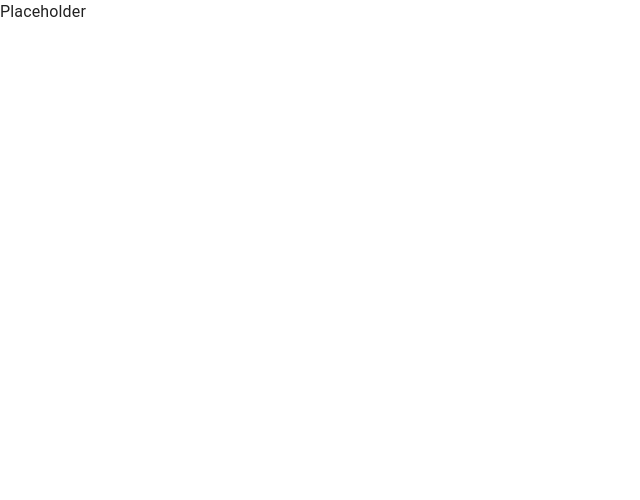
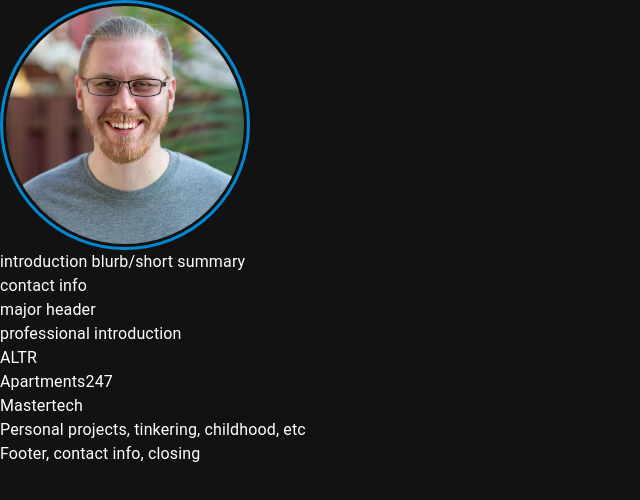
Before and after one commit to seriouslysexy/seriouslysexy, a React app: page / in a window 1280 px wide. Shown: the top 500 px of the page, without its empty margins (0-640 px from the left). Built offline with nearby package versions, Linux system fonts and the light colour scheme.

Commit message:
put colors on theme, fixed some indentation, wrote early prof pic component, general layout placeholders

```diff
--- a/package.json
+++ b/package.json
@@ -23,6 +23,7 @@
     "@babel/preset-env": "^7.16.0",
     "@babel/preset-react": "^7.16.0",
     "babel-loader": "^8.2.3",
+    "file-loader": "^6.2.0",
     "html-webpack-plugin": "^5.5.0",
     "webpack": "^5.62.1",
     "webpack-cli": "^4.9.1",
--- a/src/ViewRouter.jsx
+++ b/src/ViewRouter.jsx
@@ -4,15 +4,15 @@ import LayoutContainer from "./components/layout/LayoutContainer";
 import { BrowserRouter, Routes, Route, Navigate } from "react-router-dom";
 
 class ViewRouter extends React.Component {
-  render() {
-    return (
+	render() {
+		return (
 			<BrowserRouter>
 				<Routes>
 					<Route path="/" element={<LayoutContainer />} />
 				</Routes>
 			</BrowserRouter>
 		)
-  }
+	}
 }
 
 export default ViewRouter;
--- a/src/app.jsx
+++ b/src/app.jsx
@@ -6,14 +6,14 @@ import theme from "./theme";
 import ViewRouter from "./viewrouter";
 
 class App extends React.Component {
-  render() {
-    return (
+	render() {
+		return (
 			<ThemeProvider theme={ theme }>
 				<CssBaseline />
 				<ViewRouter />
 			</ThemeProvider>
 		)
-  }
+	}
 }
 
 export default App;
--- a/src/components/layout/LayoutContainer.jsx
+++ b/src/components/layout/LayoutContainer.jsx
@@ -1,13 +1,34 @@
 import React from "react";
 
 import Typography from "@mui/material/Typography";
+import Grid from "@mui/material/Grid";
+import Box from "@mui/material/Box";
+
+import ProfilePicture from "../profilePicture/ProfilePicture";
 
 class LayoutContainer extends React.Component {
-  render() {
-    return (
-			<Typography>Placeholder</Typography>
+	render() {
+		return (
+			<Box className="outerContentContainer">
+				<Box className="innerContentContainer">
+					<Box className="leftContent">
+						<ProfilePicture />
+						<div>introduction blurb/short summary</div>
+						<div>contact info</div>
+					</Box>
+					<Box className="rightContent">
+						<div>major header</div>
+						<div>professional introduction</div>
+						<div>ALTR</div>
+						<div>Apartments247</div>
+						<div>Mastertech</div>
+						<div>Personal projects, tinkering, childhood, etc</div>
+						<div>Footer, contact info, closing</div>
+					</Box>
+				</Box>
+			</Box>
 		)
-  }
+	}
 }
 
 export default LayoutContainer;
--- /dev/null
+++ b/src/components/profilePicture/ProfilePicture.jsx
@@ -0,0 +1,29 @@
+import React from "react";
+
+import { useTheme } from '@mui/material/styles';
+
+import Box from "@mui/material/Box";
+
+import profilePicture from "../../static/img/profilepicture.jpg";
+
+function ProfilePicture(props) {
+	const size = props.size || "250";
+	const unit = props.unit || "px";
+	const final = size + unit;
+
+	const theme = useTheme();
+
+	const imgStyles = {
+		borderRadius: "100%",
+		border: `3px solid ${theme.palette.primary.main}`,
+		padding: "3px",
+		height: "100%",
+		width: "100%"
+	}
+
+	return (<Box sx={{ width: final, height: final }} >
+		<img src={profilePicture} style={imgStyles} />
+	</Box>);
+}
+
+export default ProfilePicture;
--- a/src/theme.js
+++ b/src/theme.js
@@ -1,5 +1,16 @@
 import { createTheme } from '@mui/material/styles';
+import { lightBlue, pink } from '@mui/material/colors';
 
-const theme = createTheme();
+const theme = createTheme({
+	palette: {
+		mode: 'dark',
+		primary: {
+			main: lightBlue[700]
+		},
+		secondary: {
+			main: pink[300]
+		}
+	}
+});
 
 export default theme;
--- a/webpack.config.js
+++ b/webpack.config.js
@@ -12,6 +12,11 @@ module.exports = {
         exclude: /(node_modules)/,
         loader: "babel-loader",
         options: { presets: ["@babel/env"] }
+      },
+      {
+        test: /\.jpg$/,
+        exclude: /(node_modules)/,
+        loader: "file-loader"
       }
       // {
       //   test: /\.css$/,
```
Also changed, not shown: src/static/img/profilepicture.jpg (added), 1 other file (tests, documents, lock files or other folders).
